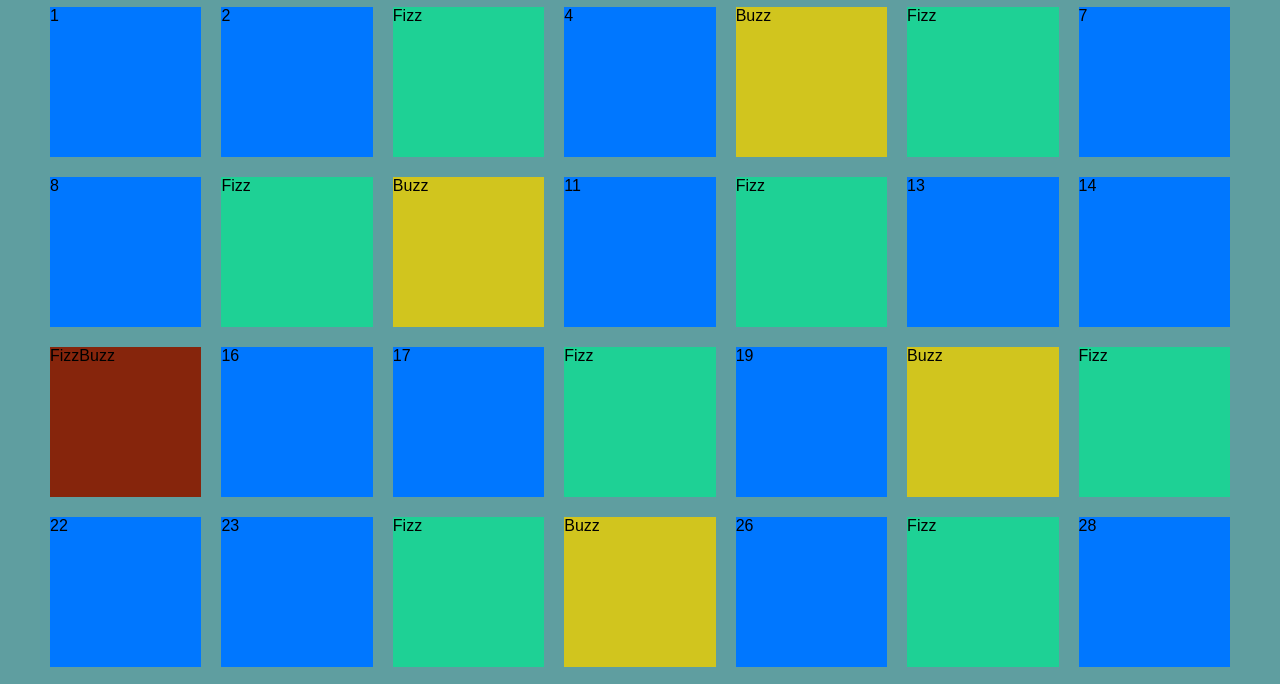
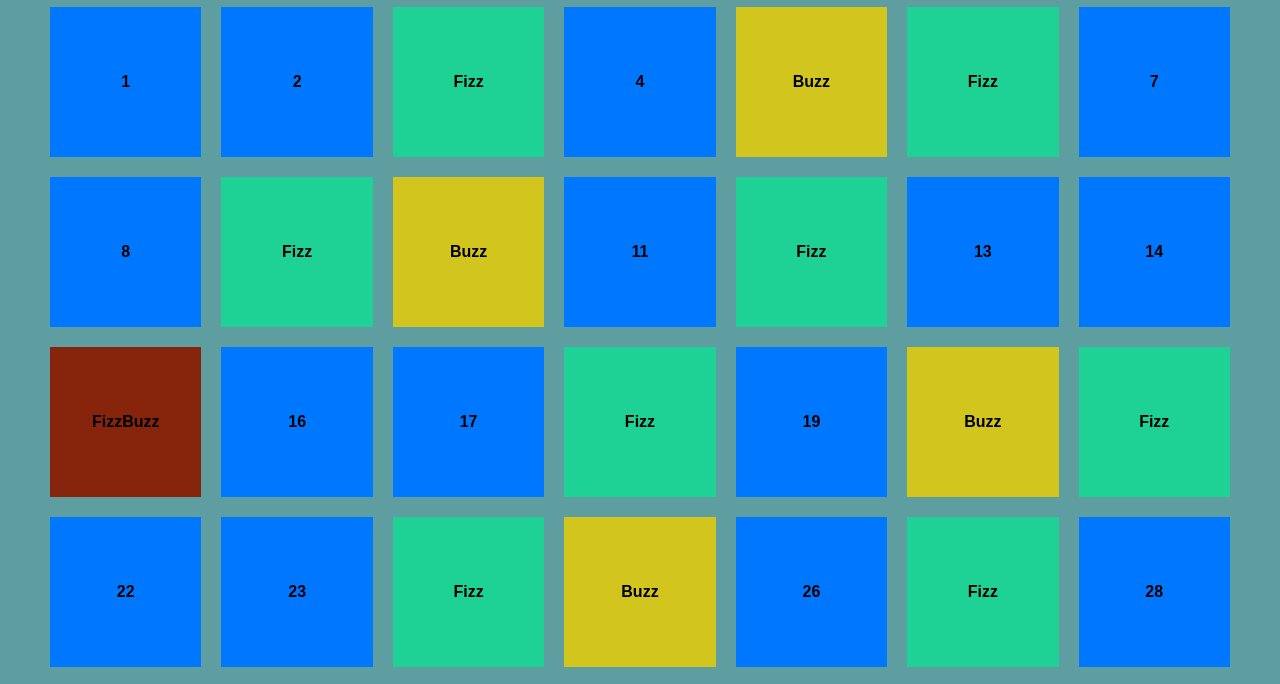
Before and after one commit to FabrizioFornone/js-fizzbuzzdom, a plain HTML site: page index.html in a window 1280 px wide. Shown: the part 112-796 px from the top of the page. Drawn offline with Linux system fonts and the light colour scheme.

Commit message:
Exercise Done

```diff
--- a/CSS/style.css
+++ b/CSS/style.css
@@ -30,6 +30,10 @@ main .container-js {
   height: 150px;
   width: calc(100% / 7 - 20px);
   margin: 10px;
+  display: flex;
+  align-items: center;
+  justify-content: center;
+  font-weight: bold;
 }
 
 .box.box-red {
--- a/JS/script.js
+++ b/JS/script.js
@@ -6,12 +6,12 @@ const output1Html = document.querySelector(".container-js");
 
 for (let i = 1; i < 101; i++) {
   if (i % 5 === 0 && i % 3 === 0) {
-    output1Html.innerHTML += `<div class="box box-red">FizzBuzz</div>`;
+    output1Html.innerHTML += `<div class="box box-red"><div>FizzBuzz</div></div>`;
   } else if (i % 5 === 0) {
-    output1Html.innerHTML += `<div class="box box-yellow">Buzz</div>`;
+    output1Html.innerHTML += `<div class="box box-yellow"><div>Buzz</div></div>`;
   } else if (i % 3 === 0) {
-    output1Html.innerHTML += `<div class="box box-green">Fizz</div>`;
+    output1Html.innerHTML += `<div class="box box-green"><div>Fizz</div></div>`;
   } else {
-    output1Html.innerHTML += `<div class="box box-blue">${i}</div>`;
+    output1Html.innerHTML += `<div class="box box-blue"><div>${i}</div></div>`;
   }
 }
```
